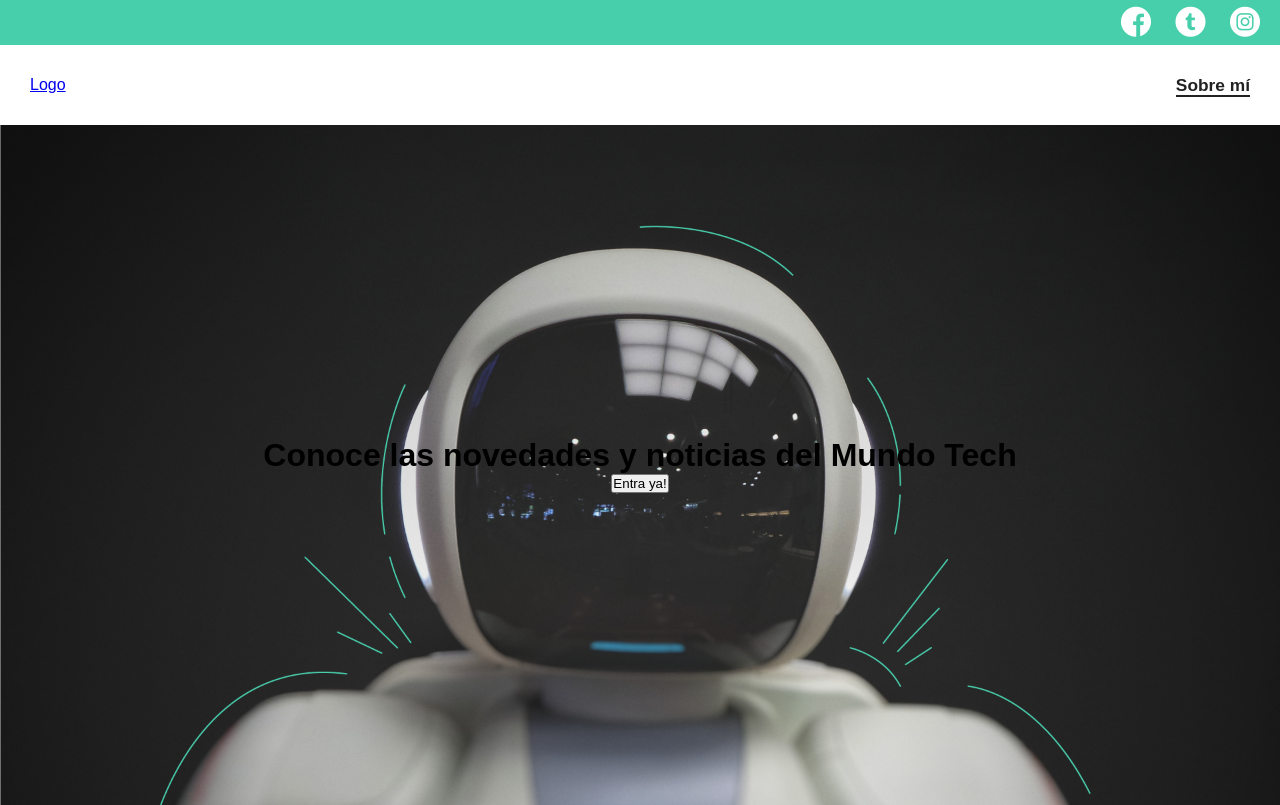
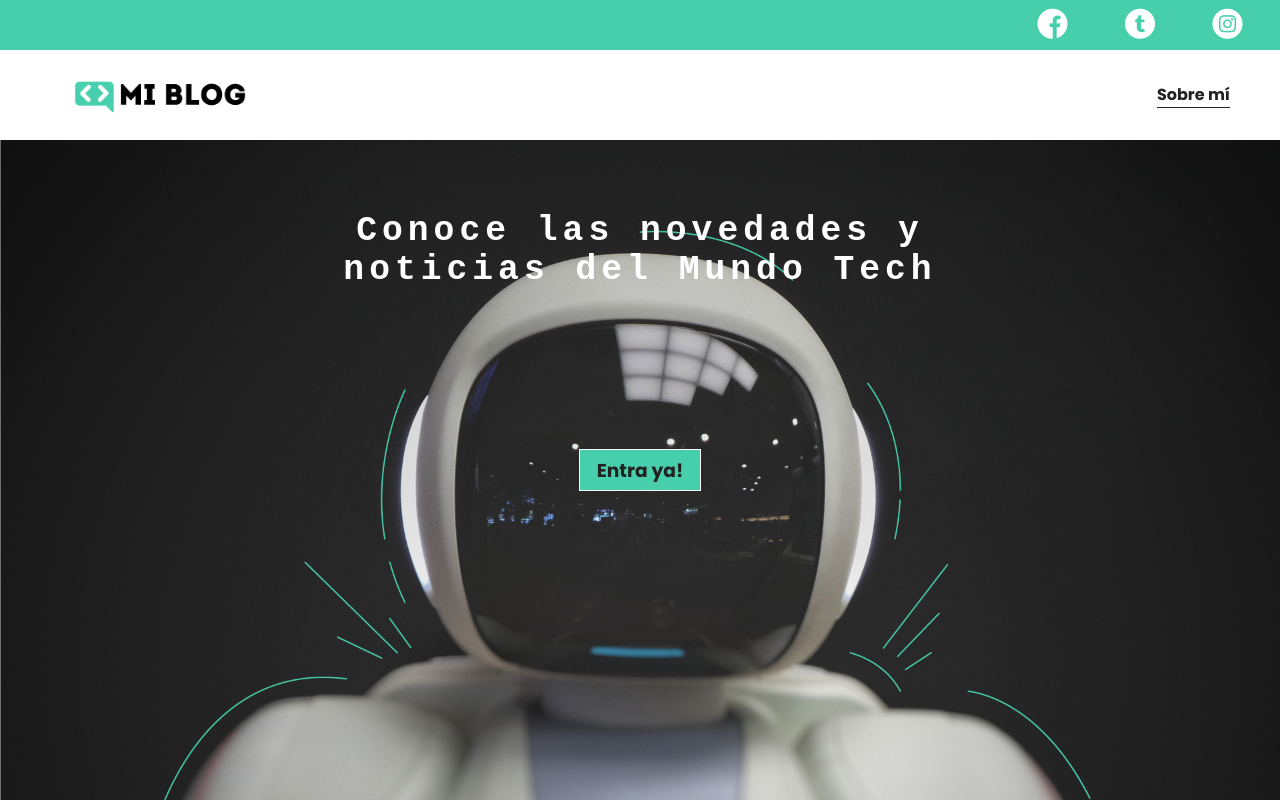
Before and after one commit to Geaglts/blog_personal_mequetacion_css, a plain HTML site: page index.html in a window 1280 px wide. Drawn offline with Linux system fonts and the light colour scheme.

Commit message:
Home termiando

```diff
--- a/css/main.css
+++ b/css/main.css
@@ -1,60 +1,111 @@
-* {
-    margin: 0%;
-    padding: 0%;
-    box-sizing: border-box;
+:root {
+    --dark: #2222222;
+    --white: #ffffff;
+    --green: #47cfac;
 }
 
 body {
-    overflow: hidden;
-    font-family: Arial, Helvetica, sans-serif;
+    margin: 0;
+    padding: 0;
+    position: fixed;
+    left: 0;
+    right: 0;
+    bottom: 0;
+    top: 0;
+    font-family: "Poppins", sans-serif;
+}
+
+a {
+    text-decoration: none;
+    display: inline;
+    color: #222222;
 }
 
 header {
+    height: 140px;
+    width: 100%;
     display: grid;
-    height: 125px;
-    grid-template-rows: 45px 80px;
+    grid-template-rows: 1fr 1fr;
 }
 
-header .social_network {
-    display: flex;
-    justify-content: flex-end;
-    align-items: center;
+header .header-icons-container {
+    width: 100%;
+    height: 50px;
+    display: grid;
     background-color: #47cfac;
 }
 
-header .social_network .social_network--container {
-    margin-right: 20px;
+header .header-icons-container .icons {
+    width: 300px;
+    height: auto;
+    display: flex;
+    justify-content: space-evenly;
+    align-items: center;
+    justify-self: end;
 }
 
-.social_network .social_network--container a {
-    text-decoration: none;
+.header-icons-container .icons i {
     color: #ffffff;
 }
 
-header .bottom_header {
-    display: flex;
-    justify-content: space-between;
-    align-items: center;
-    margin: 0 30px;
+nav {
+    display: grid;
+    grid-template-columns: 1fr 1fr;
+    height: 90px;
 }
 
-.bottom_header .bottom_header--about-me a {
+nav .nav-logo-container {
+    margin-left: 50px;
+}
+
+nav .nav-logo-container img {
+    width: 220px;
+    margin-top: 10px;
+}
+
+nav .profile-link {
+    display: flex;
+    align-items: center;
+    justify-content: flex-end;
+    margin-right: 50px;
+}
+
+nav .profile-link a {
+    border-bottom: 1px solid #222222;
     color: #222222;
-    text-decoration: none;
-    border-bottom: 2px solid #222222;
     font-weight: bold;
-    font-size: 13pt;
-    cursor: pointer;
 }
 
 main {
+    height: calc(100vh - 140px);
+    width: 100%;
     background-image: url("../assets/img/Cover.png");
     background-repeat: no-repeat;
     background-size: cover;
     background-position: center;
-    height: calc(100vh - 120px);
+    display: grid;
+    grid-template-rows: repeat(3, 1fr);
+    place-items: center;
+}
+
+main .main-title {
+    color: #ffffff;
+    font-family: "Courier New", Courier, monospace;
+    width: 600px;
+    text-align: center;
+    letter-spacing: 5px;
+    font-size: 26pt;
+}
+
+main .main-button {
+    border: 1px solid white;
+    background-color: #47cfac;
+    width: 120px;
+    height: 40px;
+    font-weight: bold;
+    font-size: 14pt;
+    cursor: pointer;
     display: flex;
     justify-content: center;
     align-items: center;
-    flex-direction: column;
 }
--- a/index.html
+++ b/index.html
@@ -7,28 +7,49 @@
         <title>Mi blog</title>
         <link rel="stylesheet" href="css/main.css" />
         <link rel="stylesheet" href="css/font/flaticon.css" />
+        <link rel="preconnect" href="https://fonts.gstatic.com" />
+        <link
+            href="https://fonts.googleapis.com/css2?family=Poppins:wght@300;400;700&display=swap"
+            rel="stylesheet"
+        />
     </head>
     <body>
         <header>
-            <section class="social_network">
-                <div class="social_network--container">
-                    <a href="#"><i class="flaticon-001-facebook"></i></a>
-                    <a href="#"><i class="flaticon-002-twitter"></i></a>
-                    <a href="#"><i class="flaticon-011-instagram"></i></a>
+            <section class="header-icons-container">
+                <div class="icons">
+                    <a href="#">
+                        <i class="flaticon-001-facebook"></i>
+                    </a>
+                    <a href="https://twitter.com/geaglts" target="_blank"
+                        ><i class="flaticon-002-twitter"></i
+                    ></a>
+                    <a
+                        href="https://www.instagram.com/geaglts/"
+                        target="_blank"
+                    >
+                        <i class="flaticon-011-instagram"></i>
+                    </a>
                 </div>
             </section>
-            <nav class="bottom_header">
-                <section class="bottom_header--logo">
-                    <a href="#">Logo</a>
+            <nav>
+                <section class="nav-logo-container">
+                    <a href="#">
+                        <img
+                            src="assets/img/Logo-negro.png"
+                            alt="Logo de mi blog"
+                        />
+                    </a>
                 </section>
-                <section class="bottom_header--about-me">
+                <section class="profile-link">
                     <a href="perfil.html">Sobre mí</a>
                 </section>
             </nav>
         </header>
-        <main>
-            <h1>Conoce las novedades y noticias del Mundo Tech</h1>
-            <button>Entra ya!</button>
+        <main class="home-main">
+            <h1 class="main-title">
+                Conoce las novedades y noticias del Mundo Tech
+            </h1>
+            <a class="main-button" href="blogs.html">Entra ya!</a>
         </main>
     </body>
 </html>
```
